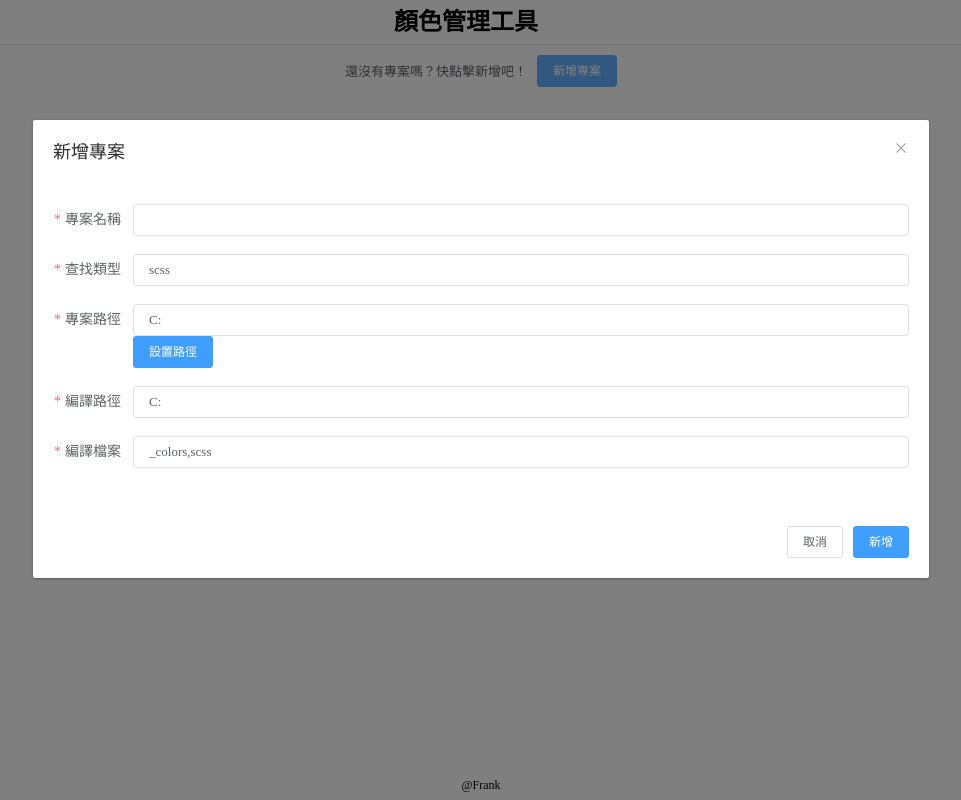
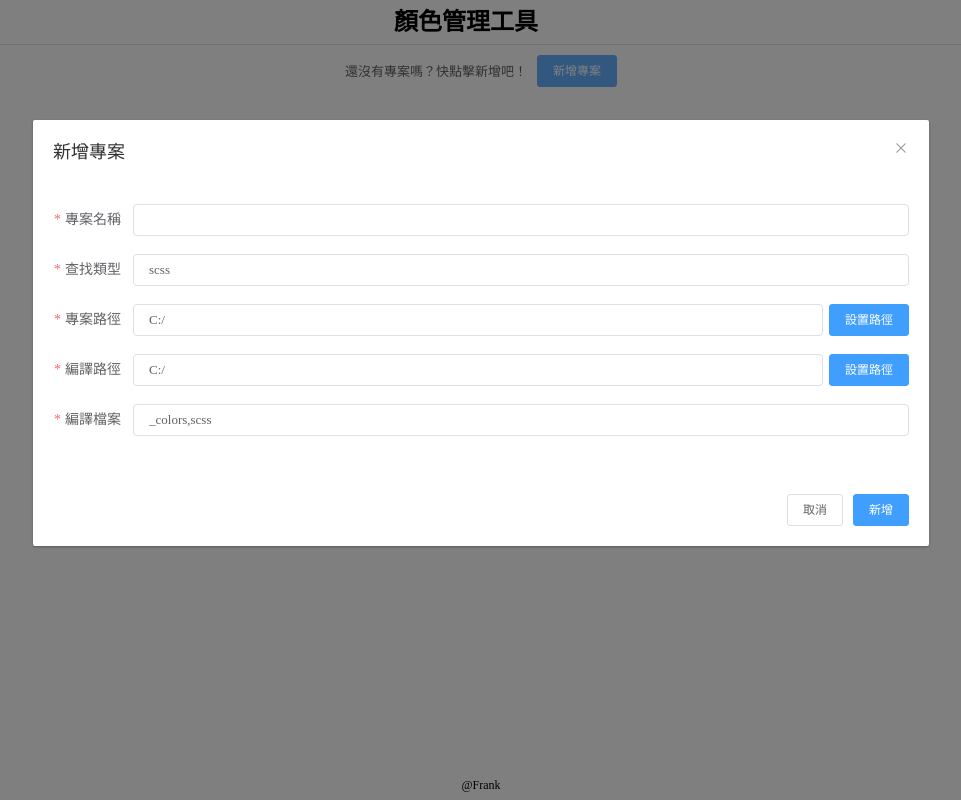
Before and after one commit to wcw850710/project-color-compiler, a Vue app in the folder src/gui/: page /#/ in a window 1280 px wide. Both pictures are taken after a click on the button "新增專案". Shown: the whole page, without its empty margins (159-1120 px from the left). Built offline with nearby package versions, Linux system fonts and the light colour scheme.

Commit message:
路徑串接完成

```diff
--- a/src/gui/src/views/home.vue
+++ b/src/gui/src/views/home.vue
@@ -21,20 +21,25 @@
       :close-on-click-modal="false"
     >
       <el-form :model="project" ref="ruleForm" :rules="rules" label-width="80px" class="demo-ruleForm">
-        <el-form-item label="專案名稱" prop="project-name">
+        <el-form-item label="專案名稱" prop="name">
           <el-input v-model="project.name"></el-input>
         </el-form-item>
-        <el-form-item label="查找類型" prop="file-extensions">
+        <el-form-item label="查找類型" prop="config.fileExtensions">
           <el-input v-model="project.config.fileExtensions"></el-input>
         </el-form-item>
-        <el-form-item label="專案路徑" prop="root-path">
-          <el-input v-model="project.config.rootPath"></el-input>
-          <el-button type="primary" @click="onOpenPathDialog(project.config.rootPath)">設置路徑</el-button>
+        <el-form-item label="專案路徑" prop="config.rootPath">
+          <div class="form-path">
+            <el-input readonly v-model="project.config.rootPath"></el-input>
+            <el-button type="primary" @click="onOpenPathDialog(project.config.rootPath, 'rootPath')">設置路徑</el-button>
+          </div>
         </el-form-item>
-        <el-form-item label="編譯路徑" prop="compile-path">
-          <el-input v-model="project.config.compilePath"></el-input>
+        <el-form-item label="編譯路徑" prop="config.compilePath">
+          <div class="form-path">
+            <el-input readonly v-model="project.config.compilePath"></el-input>
+            <el-button type="primary" @click="onOpenPathDialog(project.config.compilePath, 'compilePath')">設置路徑</el-button>
+          </div>
         </el-form-item>
-        <el-form-item label="編譯檔案" prop="compile-file">
+        <el-form-item label="編譯檔案" prop="config.compileFile">
           <el-input v-model="project.config.compileFile"></el-input>
         </el-form-item>
       </el-form>
@@ -50,13 +55,21 @@
       :visible.sync="isPathDialog"
       :close-on-click-modal="false"
     >
-      <el-input v-model="path" @input="onGetFilePath"></el-input>
+      <div class="path-edit">
+        <el-input v-model="path" disabled v-if="isEditPath"></el-input>
+        <el-input ref="r-cache-path" v-model="cachePath" v-else @change="onEditPath"></el-input>
+        <i class="el-icon-edit" @click="onEditPath"></i>
+      </div>
       <ul>
-        <li v-for="path in paths" :key="path.name" @click="onSelectPath(path)">{{path.name}}</li>
+        <li v-if="path.split('/').length && path.split('/')[1] !== '' && path !== ''" @click="onGoBackPath" class="path-list"><i class="el-icon-back"></i></li>
+        <li v-for="path in paths" :key="path.name" @click="onSelectPath(path)" class="path-list">
+          <i class="el-icon-folder" v-if="path.isDirectory === true"></i>
+          <span>{{path.name}}</span>
+        </li>
       </ul>
       <span slot="footer" class="dialog-footer">
-        <el-button @click="onClosePathDialog">取消</el-button>
-        <el-button type="primary" @click="onCreateProject">確定</el-button>
+        <el-button @click="onCancelPath">取消</el-button>
+        <el-button type="primary" @click="onSubmitPath">確定</el-button>
       </span>
     </el-dialog>
   </div>
@@ -71,23 +84,26 @@
         isCreateDialog: false,
         isPathDialog: false,
         isGettingPath: false,
+        isEditPath: true,
         path: '',
+        cachePath: '',
         paths: [],
+        pathSetKey: '',
         project: {
           name: '',
           config: {
             fileExtensions: ["scss"],
             compileFile: ["_colors", "scss"],
-            compilePath: "C:",
-            rootPath: "C:"
+            compilePath: "C:/",
+            rootPath: "C:/"
           },
         },
         rules: {
-          'project-name': [{ required: true, message: '請輸入專案名稱', trigger: 'change' },],
-          'compile-file': [{ required: true, message: '請輸入編譯檔案', trigger: 'change' },],
-          'compile-path': [{ required: true, message: '請輸入編譯路徑', trigger: 'change' },],
-          'root-path': [{ required: true, message: '請輸入專案路徑', trigger: 'change' },],
-          'file-extensions': [{ required: true, message: '請輸入查找類型', trigger: 'change' },],
+          'name': [{ required: true, message: '請輸入專案名稱', trigger: 'change' },],
+          'config.compileFile': [{ required: true, message: '請輸入編譯檔案', trigger: 'change' },],
+          'config.compilePath': [{ required: true, message: '請輸入編譯路徑', trigger: 'change' },],
+          'config.rootPath': [{ required: true, message: '請輸入專案路徑', trigger: 'change' },],
+          'config.fileExtensions': [{ required: true, message: '請輸入查找類型', trigger: 'change' },],
         }
       }
     },
@@ -122,8 +138,8 @@
           config: {
             fileExtensions: ["scss"],
             compileFile: ["_colors", "scss"],
-            compilePath: "C:",
-            rootPath: "C:"
+            compilePath: "C:/",
+            rootPath: "C:/"
           }
         }
       },
@@ -135,9 +151,10 @@
         this.isCreateDialog = false
       },
       onCreateProject() {},
-      async onGetFilePath(path, condition = true) {
+      async onGetFilePath(path, condition = item => item.isDirectory === true && item.name[0] !== '.') {
         if(path) {
           this.isGettingPath = true
+          this.paths = []
           try {
             const paths = (await this.$http.getFilePath({path})).data.data.filter(condition)
             this.paths = paths
@@ -149,19 +166,45 @@
           this.paths = []
         }
       },
+      onGoBackPath() {
+        const _path = this.path.split('/')
+        _path.pop()
+        const jPath = _path.join('/')
+        this.path = jPath[jPath.length - 1] === ':' ? jPath + '/' : jPath
+        this.onGetFilePath(this.path)
+      },
       onSelectPath({ name }) {
         const { path } = this
-        if(path[path.length - 1] === ':') {
+        if(path[path.length - 1] !== '/') {
           this.path += '/' + name
         } else {
           this.path += name
         }
         this.onGetFilePath(this.path)
       },
-      async onOpenPathDialog(path) {
+      onEditPath() {
+        this.isEditPath = !this.isEditPath
+        if(this.isEditPath === true){
+          this.path = this.cachePath
+          this.onGetFilePath(this.path)
+        } else {
+          this.cachePath = this.path
+          this.$nextTick(() => this.$refs['r-cache-path'].focus())
+        }
+      },
+      onCancelPath() {
+        this.isPathDialog = false
+      },
+      onSubmitPath() {
+        this.$set(this.project.config, this.pathSetKey, this.path)
+        this.isPathDialog = false
+      },
+      async onOpenPathDialog(path, key) {
         this.path = path
-        await this.onGetFilePath(path, item => item.isDirectory === true && item.name[0] !== '.')
+        await this.onGetFilePath(path)
         this.isPathDialog = true
+        this.isEditPath = true
+        this.pathSetKey = key
       },
       onClosePathDialog() {
         this.isPathDialog = false
@@ -243,4 +286,39 @@
     margin-right: 10px;
     font-size: 13px;
   }
+
+  .form-path {
+    display: flex;
+    align-items: center;
+    justify-content: flex-start;
+    button {
+      margin-left: 6px;
+    }
+  }
+
+  .path-edit {
+    position: relative;
+    margin-bottom: 6px;
+
+    i {
+      position: absolute;
+      right: 10px;
+      top: 9px;
+      cursor: pointer;
+    }
+  }
+
+  .path-list {
+    padding: 10px 5px;
+    border-bottom: 1px solid #DCDFE6;
+    cursor: pointer;
+    display: flex;
+    align-items: center;
+    &:hover {
+      background: rgba(#DCDFE6, .2);
+    }
+    i {
+      margin-right: 6px;
+    }
+  }
 </style>
```
Also changed, not shown: src/service/routes/getFilePath.js (+7 -3 lines).
